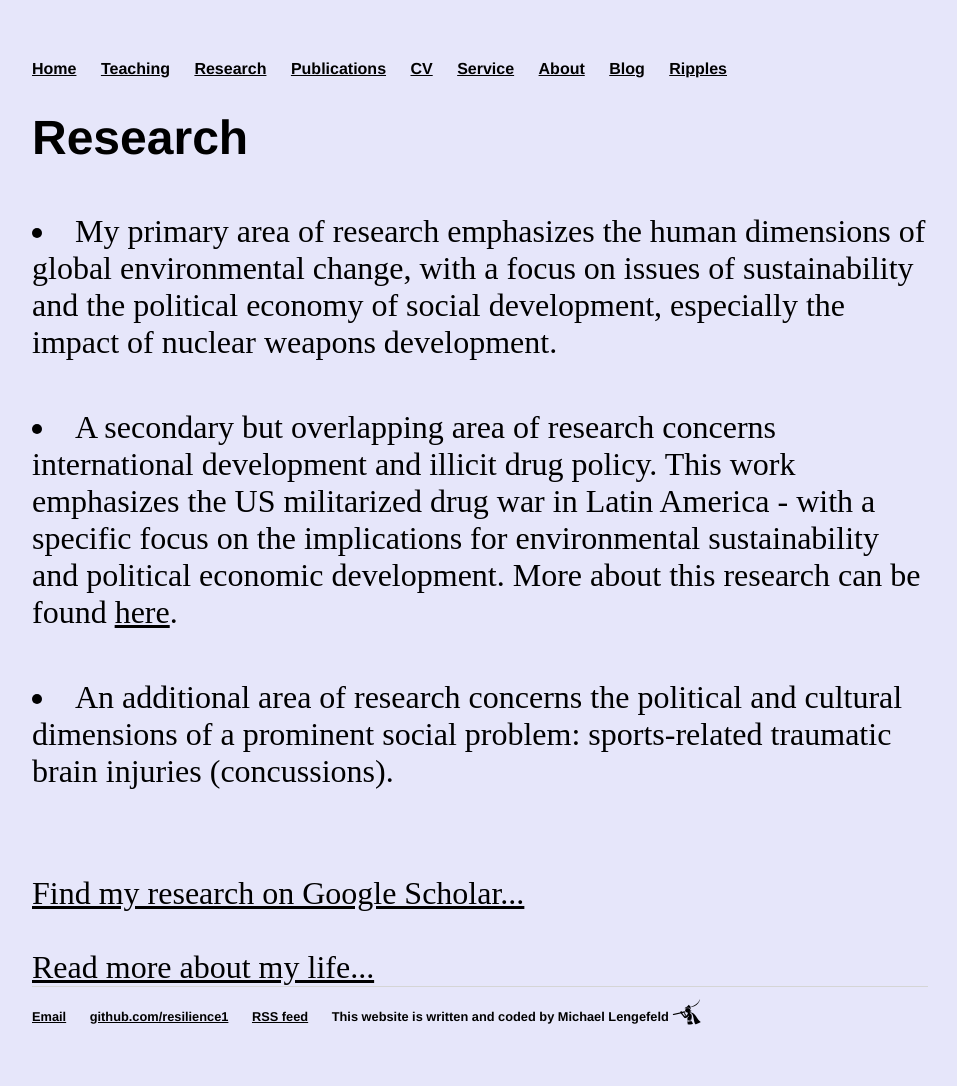
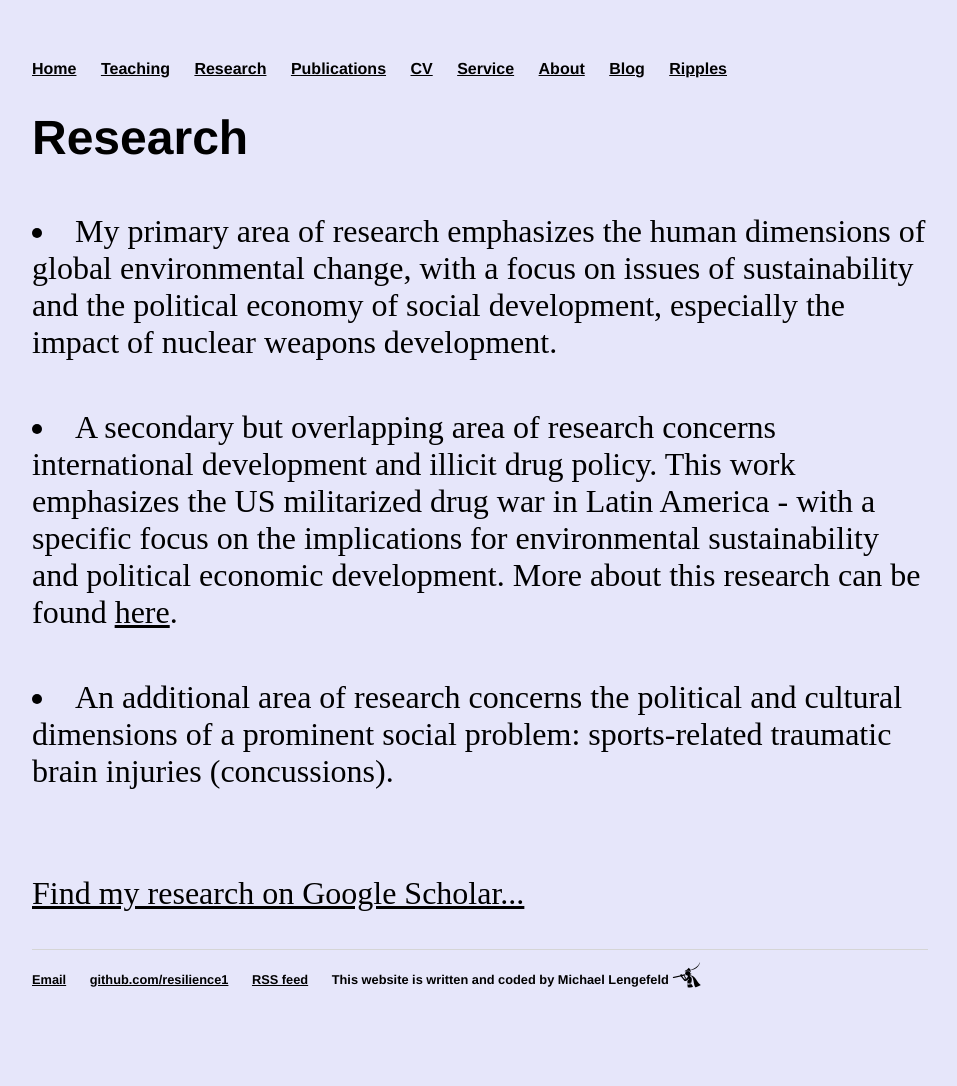
Before and after one commit to resilience1/resilience1.github.io, a Jekyll site: the page built from research/index.html, in a window 1280 px wide. Shown: the whole page, without its empty margins (160-1117 px from the left). Built offline with Jekyll 4.4.1, drawn with Linux system fonts in a browser that asks for light colours; nearby versions of some CDN libraries; after the commit the page ends 1049 px from its top, so only the background shows below that.

Commit message:
Update index.html

```diff
--- a/research/index.html
+++ b/research/index.html
@@ -19,5 +19,4 @@ title: Research
 </div><br>
 
 	<a href="https://scholar.google.com/scholar?hl=en&as_sdt=0%2C48&q=Michael+Lengefeld&btnG=">
-		Find my research on Google Scholar...</a><br></br>
-	<a href="https://soc.wsu.edu/people/graduate-students/lengefeld-michael/">Read more about my life...</a></font>
+		Find my research on Google Scholar...</a><br></br></font>
```
